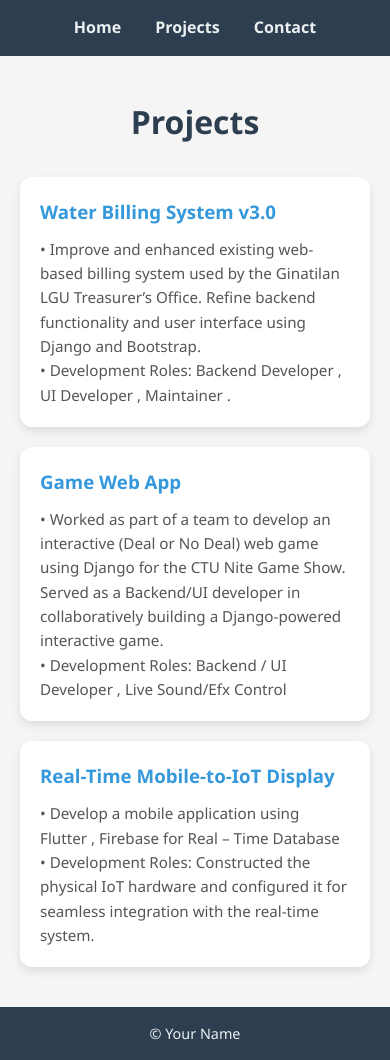
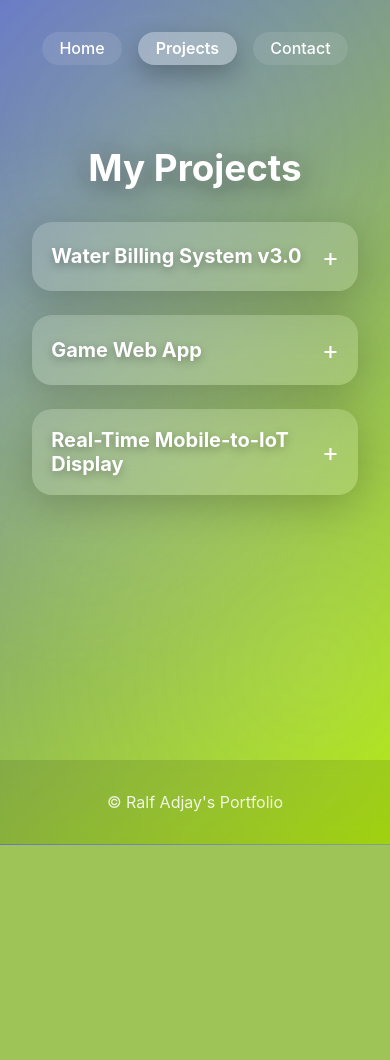
Before and after one commit to adjzz/Portfolio, a Django app: page /projects/ in a window 390 px wide. After the commit the page ends 845 px from the top, so only its background shows below. Run offline with Django 5.2, Linux system fonts and the light colour scheme.

Commit message:
portfolio

```diff
--- a/portfolio/static/css/project.css
+++ b/portfolio/static/css/project.css
@@ -1,184 +1,243 @@
-/* --------------------------
-   General Reset
---------------------------- */
+/* Reset */
 * {
   margin: 0;
   padding: 0;
   box-sizing: border-box;
-  font-family: 'Segoe UI', Tahoma, Geneva, Verdana, sans-serif;
 }
 
-/* --------------------------
-   Body
---------------------------- */
+/* Body styling */
 body {
-  background-color: #f5f5f5;
-  color: #333;
-  line-height: 1.6;
+  font-family: -apple-system, BlinkMacSystemFont, 'Segoe UI', Roboto, Oxygen, Ubuntu, sans-serif;
+  background: linear-gradient(135deg, #6678c6 0%, #b0ea04 100%);
   min-height: 100vh;
   display: flex;
   flex-direction: column;
+  position: relative;
+  overflow-x: hidden;
 }
 
-/* --------------------------
-   Navigation
---------------------------- */
+/* Animated background particles */
+body::before {
+  content: '';
+  position: absolute;
+  width: 100%;
+  height: 100%;
+  background-image:
+    radial-gradient(circle at 20% 50%, rgba(255,255,255,0.1) 0%, transparent 50%),
+    radial-gradient(circle at 80% 80%, rgba(255,255,255,0.1) 0%, transparent 50%),
+    radial-gradient(circle at 40% 20%, rgba(255,255,255,0.08) 0%, transparent 50%);
+  animation: float 20s ease-in-out infinite;
+  pointer-events: none;
+  z-index: -1;
+}
+
+@keyframes float {
+  0%, 100% { transform: translateY(0) scale(1); }
+  50% { transform: translateY(-20px) scale(1.05); }
+}
+
+/* Header */
+header {
+  padding: 2rem;
+  animation: slideDown 0.8s ease-out;
+}
+
+@keyframes slideDown {
+  from { opacity: 0; transform: translateY(-30px); }
+  to { opacity: 1; transform: translateY(0); }
+}
+
 nav {
-  background-color: #2c3e50;
-  padding: 15px 0;
-  text-align: center;
+  display: flex;
+  gap: 2rem;
+  justify-content: center;
+  flex-wrap: wrap;
 }
 
 nav a {
-  color: #ecf0f1;
+  color: white;
   text-decoration: none;
-  font-weight: bold;
-  margin: 0 15px;
-  transition: color 0.3s;
+  font-weight: 500;
+  font-size: 1.1rem;
+  padding: 0.5rem 1.5rem;
+  border-radius: 50px;
+  background: rgba(255,255,255,0.1);
+  backdrop-filter: blur(10px);
+  transition: all 0.3s ease;
+  position: relative;
+  overflow: hidden;
 }
 
-nav a:hover {
-  color: #3498db;
+nav a.active {
+  background: rgba(255,255,255,0.3);
+  font-weight: 600;
+  box-shadow: 0 10px 25px rgba(0,0,0,0.25);
 }
 
-/* --------------------------
-   Main Content
---------------------------- */
+nav a::before {
+  content: '';
+  position: absolute;
+  top: 0;
+  left: -100%;
+  width: 100%;
+  height: 100%;
+  background: rgba(255,255,255,0.2);
+  transition: left 0.3s ease;
+}
+
+nav a:hover::before { left: 100%; }
+
+nav a:hover {
+  transform: translateY(-2px);
+  box-shadow: 0 10px 30px rgba(0,0,0,0.2);
+}
+
+/* Main Section */
 main {
   flex: 1;
-  padding: 40px 20px;
-  max-width: 1000px;
-  margin: auto;
+  padding: 3rem 2rem;
+  display: flex;
+  flex-direction: column;
+  align-items: center;
 }
 
-/* Headings */
-main h1 {
-  font-size: 2.5rem;
-  margin-bottom: 30px;
-  text-align: center;
-  color: #2c3e50;
+h1 {
+  color: white;
+  font-size: 3rem;
+  font-weight: 700;
+  margin-bottom: 2rem;
+  text-shadow: 0 5px 20px rgba(0,0,0,0.3);
+  animation: textGlow 2s ease-in-out infinite;
 }
 
-/* --------------------------
-   Homepage Image
---------------------------- */
-main img {
-  border-radius: 50%;
-  border: 4px solid #3498db;
-  width: 200px;
-  height: 200px;
-  object-fit: cover;
-  display: block;
-  margin: 20px auto;
+@keyframes textGlow {
+  0%, 100% { text-shadow: 0 5px 20px rgba(0,0,0,0.3); }
+  50% { text-shadow: 0 5px 30px rgba(0,0,0,0.6), 0 0 20px rgba(255,255,255,0.3); }
 }
 
-/* --------------------------
-   Project Cards
---------------------------- */
-.projects {
-  display: grid;
-  grid-template-columns: repeat(auto-fit, minmax(250px, 1fr));
-  gap: 20px;
+/* Project List */
+.projects-list {
+  width: 100%;
+  max-width: 900px;
+  display: flex;
+  flex-direction: column;
+  gap: 1.5rem;
 }
 
-.project-card {
-  background-color: #fff;
-  padding: 20px;
-  border-radius: 12px;
-  box-shadow: 0 4px 10px rgba(0,0,0,0.1);
-  transition: transform 0.3s, box-shadow 0.3s;
+/* Individual Project Item */
+.project-item {
+  background: rgba(255,255,255,0.15);
+  backdrop-filter: blur(12px);
+  padding: 1.5rem 2rem;
+  border-radius: 20px;
+  box-shadow: 0 10px 40px rgba(0,0,0,0.2);
+  animation: fadeInUp 0.8s ease-out;
+  cursor: pointer;
+  transition: transform 0.3s ease;
 }
 
-.project-card:hover {
+.project-item:hover {
   transform: translateY(-5px);
-  box-shadow: 0 8px 20px rgba(0,0,0,0.2);
 }
 
-.project-card h3 {
-  margin-bottom: 10px;
-  color: #3498db;
+@keyframes fadeInUp {
+  from { opacity: 0; transform: translateY(10px); }
+  to { opacity: 1; transform: translateY(0); }
 }
 
-.project-card p {
-  font-size: 0.95rem;
-  color: #555;
+/* Header inside each project box */
+.project-header {
+  display: flex;
+  justify-content: space-between;
+  align-items: center;
+  color: white;
 }
 
-/* --------------------------
-   Contact Form
---------------------------- */
-form {
-  max-width: 500px;
-  margin: auto;
-  display: flex;
-  flex-direction: column;
-  gap: 15px;
+.project-header h3 {
+  font-size: 1.5rem;
+  text-shadow: 0 3px 10px rgba(0,0,0,0.3);
 }
 
-input, textarea, button {
-  padding: 12px;
-  border-radius: 8px;
-  border: 1px solid #ccc;
-  font-size: 1rem;
+.toggle-btn {
+  font-size: 2rem;
+  color: white;
+  transition: transform 0.3s ease;
 }
 
-input:focus, textarea:focus {
-  outline: none;
-  border-color: #3498db;
+/* Hidden content */
+.project-content {
+  margin-top: 1rem;
+  display: none;
+  color: white;
 }
 
-textarea {
-  resize: vertical;
-  min-height: 120px;
+.project-content.open {
+  display: block;
+  animation: expand 0.4s ease-out;
 }
 
-button {
-  background-color: #3498db;
-  color: #fff;
-  border: none;
-  cursor: pointer;
-  font-weight: bold;
-  transition: background-color 0.3s;
+@keyframes expand {
+  from { opacity: 0; transform: translateY(-10px); }
+  to { opacity: 1; transform: translateY(0); }
 }
 
-button:hover {
-  background-color: #2980b9;
+.project-content p {
+  margin: 0.5rem 0;
+  line-height: 1.6;
 }
 
-/* --------------------------
-   Success Message
---------------------------- */
-div[style*="color:green"] {
-  text-align: center;
-  margin-bottom: 20px;
-  font-weight: bold;
+.project-content img {
+  width: 100%;
+  max-height: 320px;
+  object-fit: cover;
+  border-radius: 15px;
+  margin-top: 1rem;
+  box-shadow: 0 10px 40px rgba(0,0,0,0.25);
+  transition: transform 0.3s ease;
 }
 
-/* --------------------------
-   Footer
---------------------------- */
-footer {
-  background-color: #2c3e50;
-  color: #ecf0f1;
-  text-align: center;
-  padding: 15px 0;
-  font-size: 0.9rem;
+.project-content img:hover {
+  transform: scale(1.04);
 }
 
-/* --------------------------
-   Responsive Design
---------------------------- */
+/* Footer */
+footer {
+  text-align: center;
+  padding: 2rem;
+  color: rgba(255,255,255,0.85);
+  background: rgba(0,0,0,0.1);
+  backdrop-filter: blur(10px);
+  animation: slideUp 0.8s ease-out 0.3s backwards;
+}
+
+@keyframes slideUp {
+  from { opacity: 0; transform: translateY(30px); }
+  to { opacity: 1; transform: translateY(0); }
+}
+
+/* Responsive */
 @media (max-width: 768px) {
-  main h1 {
-    font-size: 2rem;
+
+  h1 { font-size: 2.3rem; }
+
+  .project-item {
+    padding: 1.2rem;
   }
 
-  .projects {
-    grid-template-columns: 1fr;
+  .project-header h3 {
+    font-size: 1.25rem;
   }
 
-  main img {
-    width: 150px;
-    height: 150px;
+  .toggle-btn {
+    font-size: 1.6rem;
+  }
+
+  nav {
+    gap: 1rem;
+  }
+
+  nav a {
+    padding: 0.4rem 1.1rem;
+    font-size: 1rem;
   }
 }
--- a/portfolio/templates/portfolio/contact.html
+++ b/portfolio/templates/portfolio/contact.html
@@ -39,7 +39,7 @@
 
   <!-- Footer -->
   <footer>
-    © {{ now|date:"Y" }} Your Name
+    © {{ now|date:"Y" }} Ralf Adjay's Portfolio
   </footer>
 </body>
 </html>
--- a/portfolio/templates/portfolio/projects.html
+++ b/portfolio/templates/portfolio/projects.html
@@ -7,50 +7,95 @@
   <title>Ralf Adjay F. Estenor — Projects</title>
   <link rel="stylesheet" href="{% static 'css/project.css' %}">
 </head>
+
 <body>
+
 <!-- Navigation -->
 <header>
   <nav>
     <a href="{% url 'portfolio:home' %}">Home</a>
-      <a href="{% url 'portfolio:projects' %}">Projects</a>
+    <a href="{% url 'portfolio:projects' %}" class="active">Projects</a>
     <a href="{% url 'portfolio:contact' %}">Contact</a>
   </nav>
 </header>
 
 <!-- Main Content -->
 <main>
-    <h1>Projects</h1>
+  <h1>My Projects</h1>
 
-    <div class="projects">
-      <!-- Project 1 -->
-      <div class="project-card">
+  <div class="projects-list">
+
+    <!-- ------------ PROJECT 1 ------------ -->
+    <div class="project-item">
+      <div class="project-header">
         <h3>Water Billing System v3.0</h3>
-        <p> • Improve and enhanced existing web-based billing system used by the Ginatilan LGU Treasurer’s Office. Refine
-            backend functionality and user interface using Django and Bootstrap.</p>
-        <p> • Development Roles: Backend Developer , UI Developer , Maintainer .</p>
+        <span class="toggle-btn">+</span>
       </div>
 
-      <!-- Project 2 -->
-      <div class="project-card">
-        <h3>Game Web App</h3>
-        <p> • Worked as part of a team to develop an interactive (Deal or No Deal) web game using Django for the CTU Nite
-            Game Show. Served as a Backend/UI developer in collaboratively building a Django-powered interactive game.</p>
-        <p> • Development Roles: Backend / UI Developer , Live Sound/Efx Control </p>
+      <div class="project-content">
+        <p>• Improved and enhanced existing web-based billing system used by the Ginatilan LGU Treasurer’s Office.</p>
+        <p>• Refined backend logic and UI using Django & Bootstrap.</p>
+        <p><strong>Roles:</strong> Backend Developer, UI Developer, Maintainer</p>
+
+        <img src="{% static 'images/water-billing.JPEG' %}" alt="Water Billing System">
+      </div>
     </div>
 
-      <!-- Project 3 -->
-      <div class="project-card">
+    <!-- ------------ PROJECT 2 ------------ -->
+    <div class="project-item">
+      <div class="project-header">
+        <h3>Game Web App</h3>
+        <span class="toggle-btn">+</span>
+      </div>
+
+      <div class="project-content">
+        <p>• Collaborated to build an interactive Deal or No Deal web game for CTU Nite Game Show.</p>
+        <p><strong>Roles:</strong> Backend/UI Developer, Live Sound & Effects Controller</p>
+
+        <img src="{% static 'images/game-web-app.jpg' %}" alt="Game Web App">
+      </div>
+    </div>
+
+    <!-- ------------ PROJECT 3 ------------ -->
+    <div class="project-item">
+      <div class="project-header">
         <h3>Real-Time Mobile-to-IoT Display</h3>
-        <p> • Develop a mobile application using Flutter , Firebase for Real – Time Database </p>
-        <p> • Development Roles: Constructed the physical IoT hardware and configured it for seamless integration with the
-            real-time system.</p>
+        <span class="toggle-btn">+</span>
       </div>
+
+      <div class="project-content">
+        <p>• Built a real-time mobile app using Flutter with Firebase Realtime Database.</p>
+        <p>• Constructed and configured IoT hardware for seamless live updates.</p>
+
+        <img src="{% static 'images/real-time-iot.JPEG' %}" alt="IoT Project">
+      </div>
+    </div>
+
   </div>
 </main>
 
 <!-- Footer -->
 <footer>
-    © {{ now|date:"Y" }} Your Name
+  © {{ now|date:"Y" }} Ralf Adjay's Portfolio
 </footer>
+
+<!-- ========== JS ========== -->
+<script>
+  const items = document.querySelectorAll('.project-item');
+
+  items.forEach(item => {
+    const header = item.querySelector('.project-header');
+    const content = item.querySelector('.project-content');
+    const btn = item.querySelector('.toggle-btn');
+
+    header.addEventListener('click', () => {
+      content.classList.toggle('open');
+
+      // Change + to –
+      btn.textContent = content.classList.contains('open') ? "−" : "+";
+    });
+  });
+</script>
+
 </body>
 </html>
--- a/portfolio_app/settings.py
+++ b/portfolio_app/settings.py
@@ -67,7 +67,6 @@ TEMPLATES = [
     },
 ]
 STATIC_URL = '/static/'
-STATICFILES_DIRS = [BASE_DIR / "static"]
 STATIC_ROOT = BASE_DIR / "staticfiles"
 
 WSGI_APPLICATION = 'portfolio_app.wsgi.application'
@@ -119,3 +118,4 @@ USE_TZ = True
 # https://docs.djangoproject.com/en/6.0/howto/static-files/
 
 STATIC_URL = 'static/'
+DEFAULT_AUTO_FIELD = "django.db.models.BigAutoField"
```
Also changed, not shown: portfolio/static/css/home.css (+179 -30 lines), portfolio/templates/portfolio/home.html (+5 -5 lines), portfolio/static/images/IMG_0599.JPG (added), portfolio/static/images/game-web-app.jpg (added), portfolio/static/images/profile.JPEG (added), portfolio/static/images/real-time-iot.JPEG (added), portfolio/static/images/water-billing.JPEG (added), 3 other files. Lines whose indentation alone changed are shown as unchanged.
